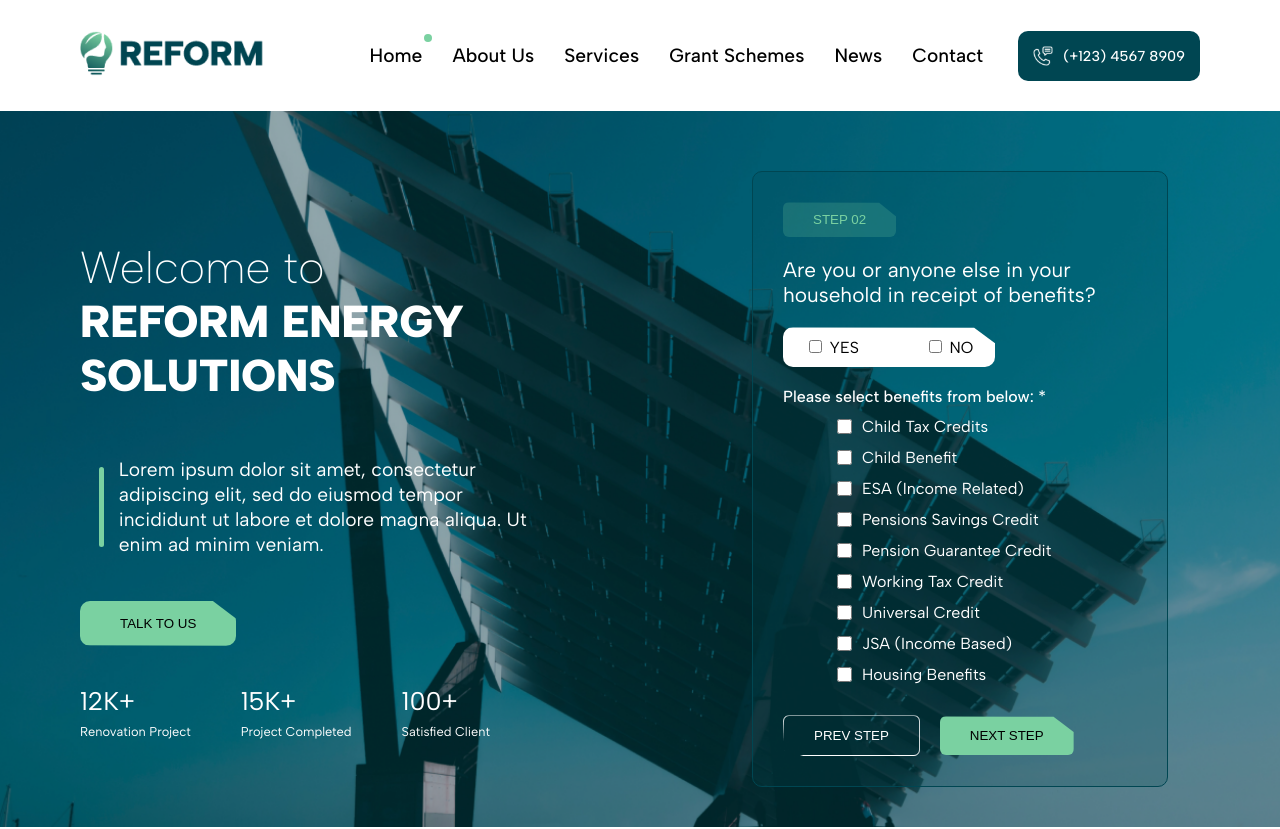
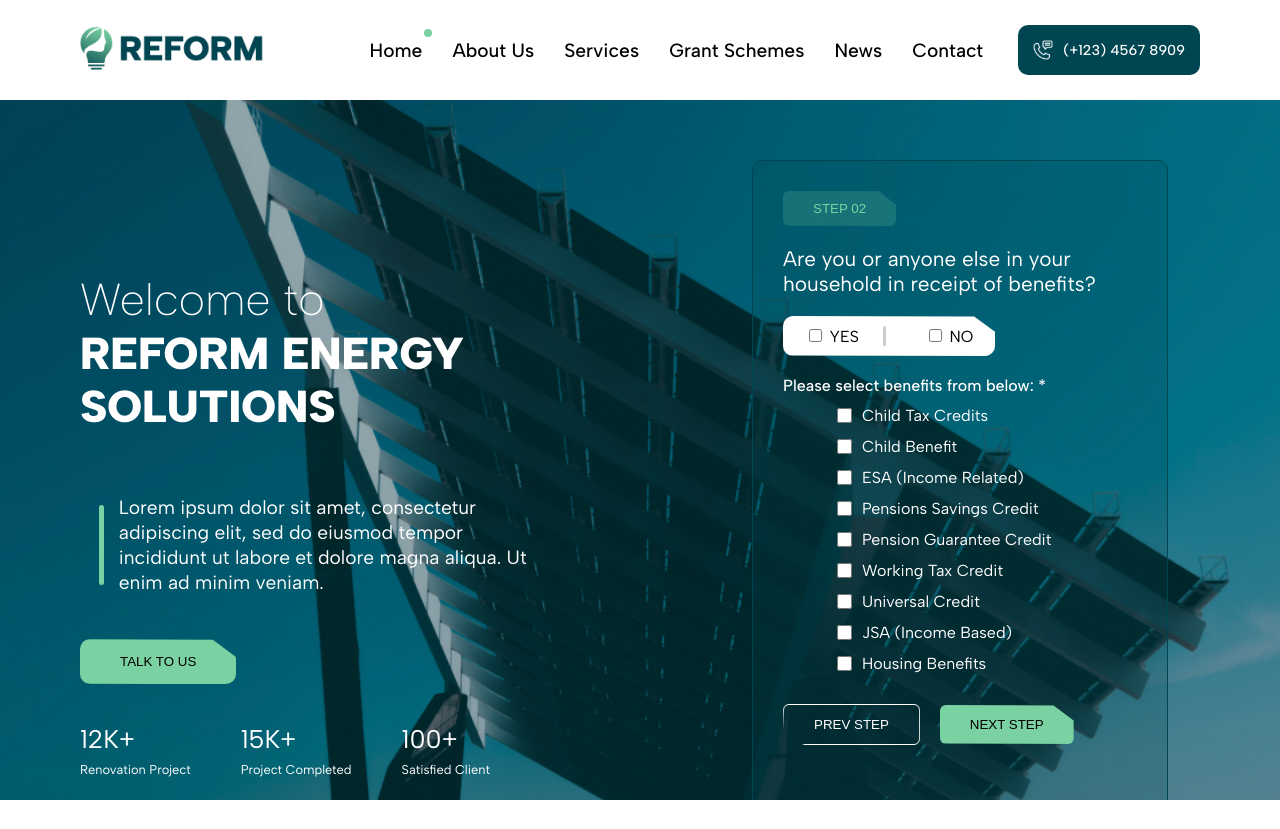
Before and after one commit to sidhu2003/reform, a React (Create React App) app: page / in a window 1280 px wide. Shown: the top 829 px of the page. After the commit the page ends 800 px from the top, so only its background shows below. Built offline with nearby package versions, Linux system fonts and the light colour scheme.

Commit message:
new commit

```diff
--- a/src/App.css
+++ b/src/App.css
@@ -3,3 +3,11 @@
   width: 100%;
   overflow: hidden;
 }
+
+html {
+  scroll-behavior: smooth;
+}
+
+.header_scrolled {
+  background-color: red;
+}
--- a/src/App.js
+++ b/src/App.js
@@ -1,15 +1,28 @@
 import "./App.css";
 import Home from "./pages/home/Home";
-import { BrowserRouter, Route, Routes } from "react-router-dom";
+import styles from "./components/Header/styles.module.css";
+import { useEffect } from "react";
 
 function App() {
+  useEffect(() => {
+    const handleScroll = () => {
+      var header = document.getElementById("header");
+      console.log(window.scrollY);
+      if (window.scrollY > 100) {
+        header.classList.add(styles.header_scrolled);
+      } else {
+        header.classList.remove(styles.header_scrolled);
+      }
+    };
+
+    window.addEventListener("scroll", handleScroll);
+
+    return () => {
+      window.removeEventListener("scroll", handleScroll);
+    };
+  });
   return (
     <div className="App">
-      {/* <BrowserRouter>
-        <Routes>
-          <Route path="/" element={<Home />} />
-        </Routes>
-      </BrowserRouter> */}
       <Home />
     </div>
   );
--- a/src/components/About/About.module.css
+++ b/src/components/About/About.module.css
@@ -119,7 +119,7 @@ p {
   border: none;
   font-size: 12px;
   letter-spacing: 20px;
-  margin: 3% auto;
+  margin-top: 30px;
   letter-spacing: 1px;
   padding: 20px 35px;
   border-radius: 0 30px 0 0;
--- a/src/components/Contact/ContactUs.module.css
+++ b/src/components/Contact/ContactUs.module.css
@@ -5,6 +5,7 @@
   background-image: url("./contactbg.png");
   background-color: rgba(0, 0, 0, 0);
   display: flex;
+  height: calc(100vh - 100px);
 }
 
 .contactUsBtn {
@@ -108,6 +109,7 @@
 .row {
   display: flex;
   flex-direction: row;
+  width: 100%;
 }
 
 .toggleon {
--- a/src/components/Header/Header.js
+++ b/src/components/Header/Header.js
@@ -5,17 +5,29 @@ import phone from "./phone-call.svg";
 
 export default function Header() {
   return (
-    <div className={styles.header}>
+    <div id="header" className={styles.header}>
       <div className={styles.logo}>
         <img src={logo} alt="logo" />
       </div>
       <ul className={styles.header_list}>
-        <li className={styles.active}>Home</li>
-        <li>About Us</li>
-        <li>Services</li>
-        <li>Grant Schemes</li>
-        <li>News</li>
-        <li>Contact</li>
+        <li id="header-welcome" className={styles.active}>
+          <a href="#welcome">Home</a>
+        </li>
+        <li id="header-about">
+          <a href="#about">About Us</a>
+        </li>
+        <li id="header-services">
+          <a href="#services">Services</a>
+        </li>
+        <li id="header-testimonials">
+          <a href="#testimonials">Grant Schemes</a>
+        </li>
+        <li id="header-blog">
+          <a href="#blog">News</a>
+        </li>
+        <li id="header-contact">
+          <a href="#contact">Contact</a>
+        </li>
         <button className={styles.contact_btn}>
           <img src={phone} alt="phone" /> (+123) 4567 8909
         </button>
--- a/src/components/Header/styles.module.css
+++ b/src/components/Header/styles.module.css
@@ -1,10 +1,20 @@
 .header {
+  height: 100px;
+  position: fixed;
   background-color: white;
   display: flex;
   flex-direction: row;
   justify-content: space-between;
   align-items: center;
   padding: 10px 80px;
+  top: 0%;
+  width: 100%;
+  z-index: 9;
+}
+
+.header a {
+  text-decoration: none;
+  color: black;
 }
 
 .logo {
--- a/src/components/Welcome/styles.module.css
+++ b/src/components/Welcome/styles.module.css
@@ -2,6 +2,7 @@
   position: relative;
   height: fit-content;
   width: 100vw;
+  height: 100vh;
   background-size: cover;
   background-position: center;
   display: flex;
--- a/src/pages/home/Home.js
+++ b/src/pages/home/Home.js
@@ -11,12 +11,32 @@ export default function Home() {
   return (
     <div>
       <Header />
+      <div
+        style={{
+          marginTop: "100px",
+          height: "calc(100vh - 100px",
+          overflow: "scroll",
+        }}
+      >
+        <section id="welcome">
           <Welcome />
+        </section>
+        <section id="about">
           <About />
+        </section>
+        <section id="blog">
           <Blogs />
+        </section>
+        <section id="services">
           <Services />
+        </section>
+        <section id="testimonials">
           <Testmonials />
+        </section>
+        <section id="contact">
           <ContactUs />
+        </section>
+      </div>
     </div>
   );
 }
```
Lines whose indentation alone changed are shown as unchanged.
